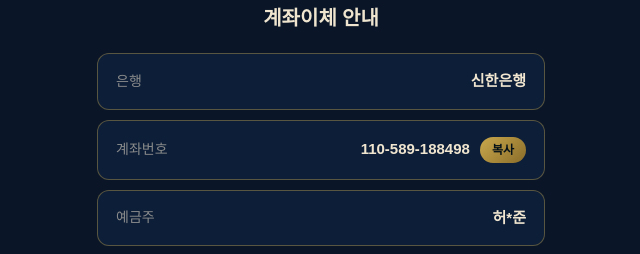
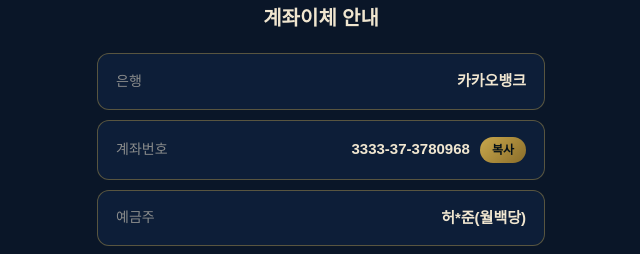
Before and after one commit to jacob9195/whitemoon-app, a Next.js app: page /confirm in a window 1280 px wide. Shown: the part 346-600 px from the top of the page, without its empty margins (319-959 px from the left). Built offline with nearby package versions, Linux system fonts and the light colour scheme.

Commit message:
Update page.tsx

```diff
--- a/app/confirm/page.tsx
+++ b/app/confirm/page.tsx
@@ -6,9 +6,9 @@ import { useSearchParams } from 'next/navigation'
 import Link from 'next/link'
 
 const ACCOUNT = {
-  bank:   process.env.NEXT_PUBLIC_BANK_NAME    ?? '신한은행',
-  number: process.env.NEXT_PUBLIC_ACCOUNT_NUM  ?? '110-589-188498',
-  holder: process.env.NEXT_PUBLIC_ACCOUNT_NAME ?? '허*준',
+  bank:   process.env.NEXT_PUBLIC_BANK_NAME    ?? '카카오뱅크',
+  number: process.env.NEXT_PUBLIC_ACCOUNT_NUM  ?? '3333-37-3780968',
+  holder: process.env.NEXT_PUBLIC_ACCOUNT_NAME ?? '허*준(월백당)',
 }
 
 const PRICES: Record<string, number> = {
```
